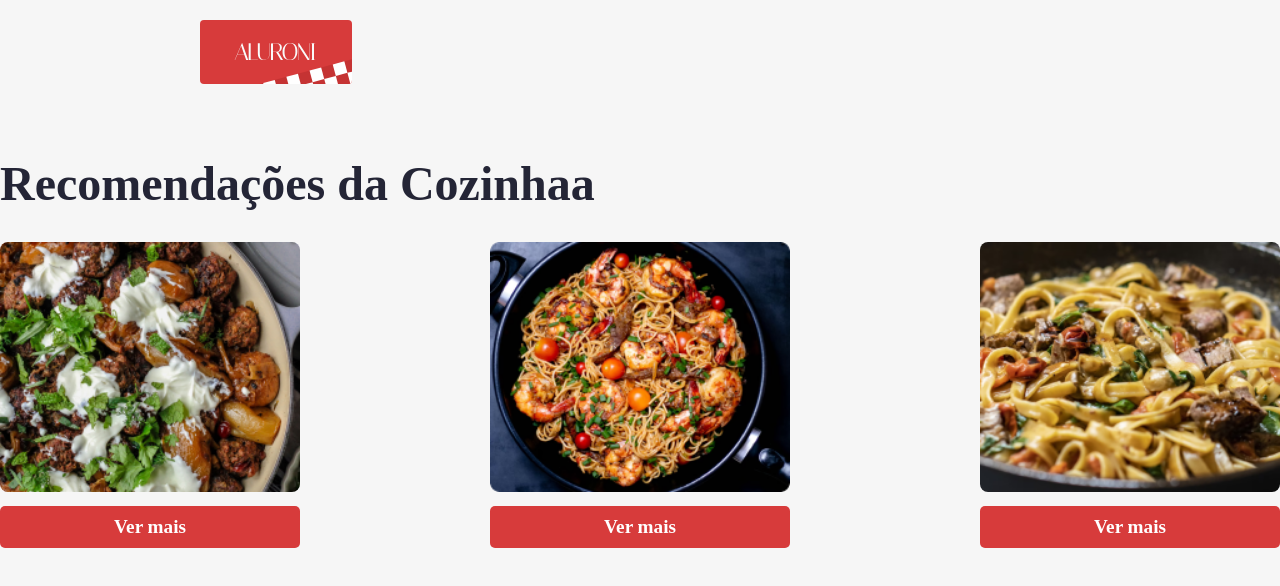
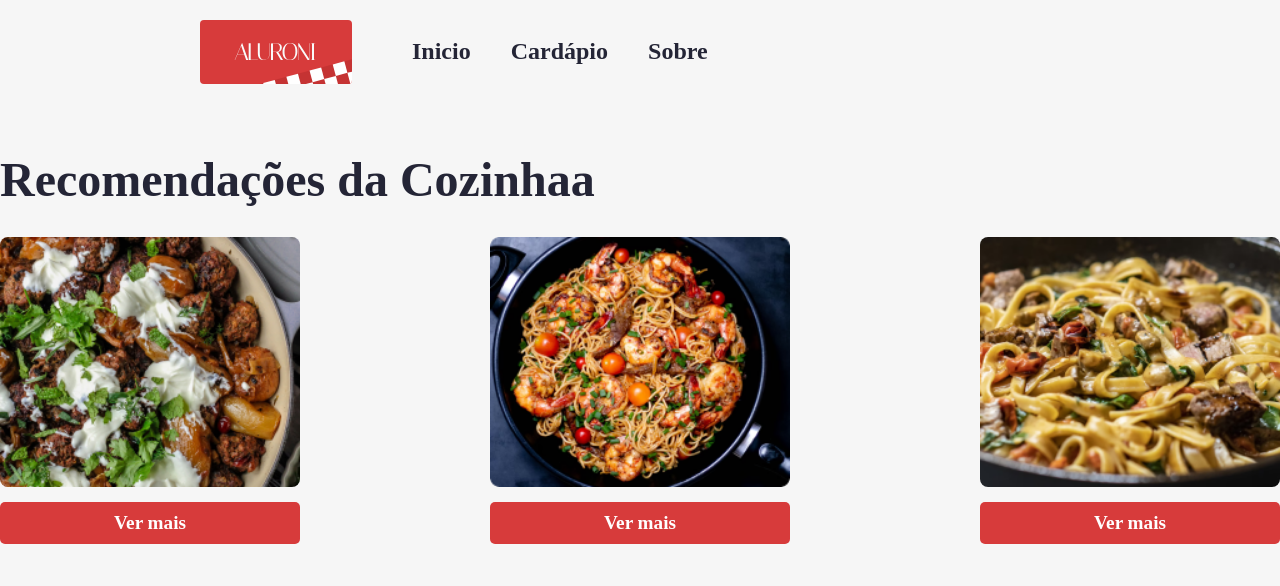
Before and after one commit to paulodetarsoteles/aluroni-router-aula1.2, a React (Create React App) app: page / in a window 1280 px wide. Shown: the top 586 px of the page. Built offline with nearby package versions, Linux system fonts and the light colour scheme; a web font is replaced by a local one.

Commit message:
Criação dos links do menu com a tag a (anchor)

```diff
--- a/src/components/Menu/Menu.module.scss
+++ b/src/components/Menu/Menu.module.scss
@@ -2,6 +2,7 @@
 @import "styles/breakpoints";
 
 .menu {
+  display: flex;
   padding: 20px $padding-horizontal;
   @media (max-width: $desktop_xsm) {
     padding: 20px $padding-horizontal-mobile;
@@ -12,4 +13,23 @@
   @media (min-width: $desktop_sm) and (max-width: $desktop_md) {
     padding: 20px $padding-horizontal-md;
   }
+  &__list {
+    align-items: center;
+    display: flex;
+  }
+  &__link {
+    list-style-type: none;
+    padding: 0 20px;
+    a {
+      color: $dark;
+      cursor: pointer;
+      font-size: 24px;
+      font-weight: 600;
+      text-decoration: none;
+      transition: .2s ease;
+      &:hover {
+        color: $dark-grey;
+      }
+    }
+  }
 }
--- a/src/components/Menu/index.tsx
+++ b/src/components/Menu/index.tsx
@@ -2,9 +2,28 @@
 import styles from './Menu.module.scss';
 
 export default function Menu() {
+  const rotas = [{
+    label: 'Inicio',
+    to: '/'
+  }, {
+    label: 'Cardápio',
+    to: '/cardapio'
+  }, {
+    label: 'Sobre',
+    to: '/sobre'
+  }];
   return(
     <nav className={styles.menu}>
       <Logo />
+      <ul className={styles.menu__list}>
+        {rotas.map((rota, index) => (
+          <li key={index} className={styles.menu__link}>
+            <a href={rota.to}>
+              {rota.label}
+            </a>
+          </li>
+        ))}
+      </ul>
     </nav>
   );
 }
```
